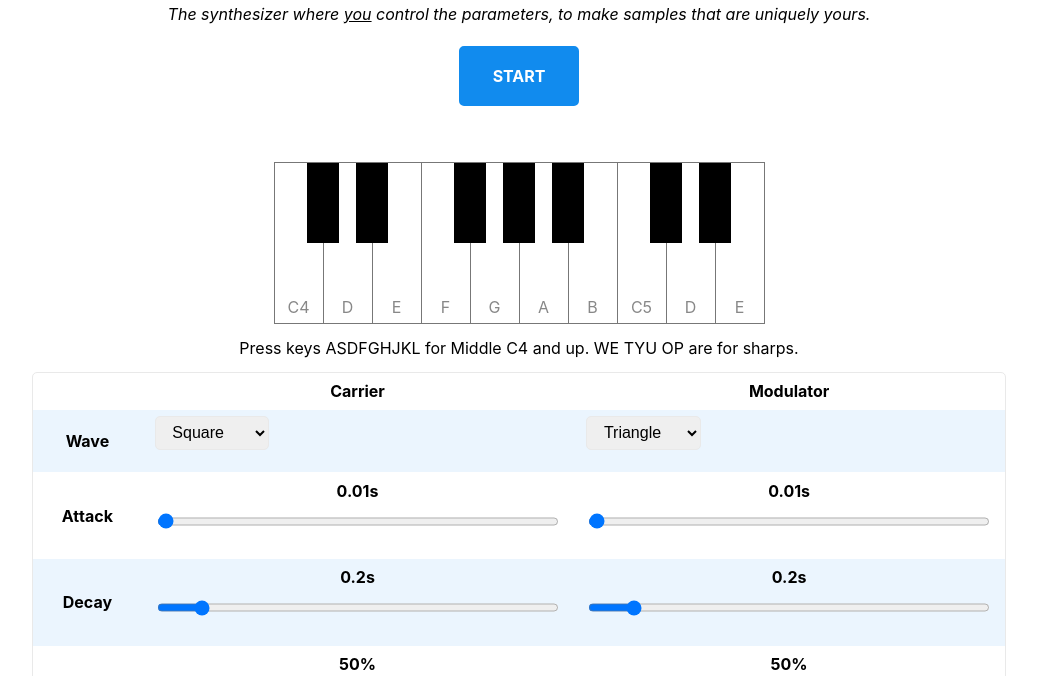
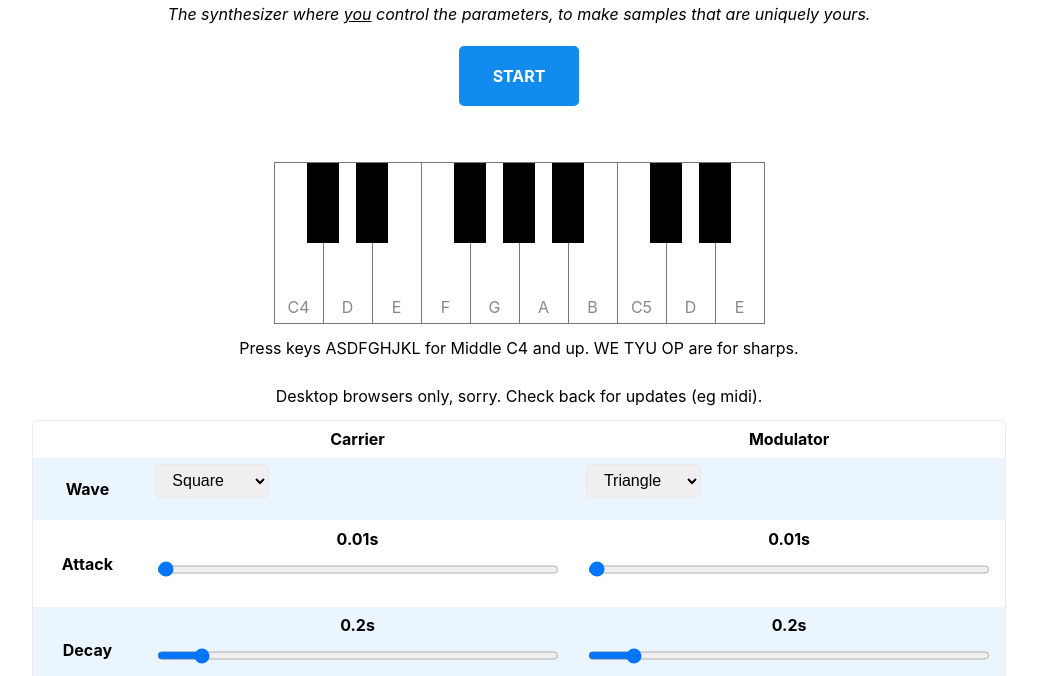
Before and after one commit to chrishulbert/you-synth, a plain HTML site: page index.html in a window 1280 px wide. Shown: the part 122-798 px from the top of the page, without its empty margins (121-1158 px from the left). Drawn offline with Linux system fonts and the light colour scheme.

Commit message:
Desktop only

```diff
--- a/index.html
+++ b/index.html
@@ -27,6 +27,7 @@
           <div class="key white" midi="76"><span>E</span></div>
         </div>
         <p class="piano-help">Press keys ASDFGHJKL for Middle C4 and up. WE TYU OP are for sharps.</p>
+        <p class="piano-help">Desktop browsers only, sorry. Check back for updates (eg midi).</p>
     </section>
     <section>
       <table>
```
